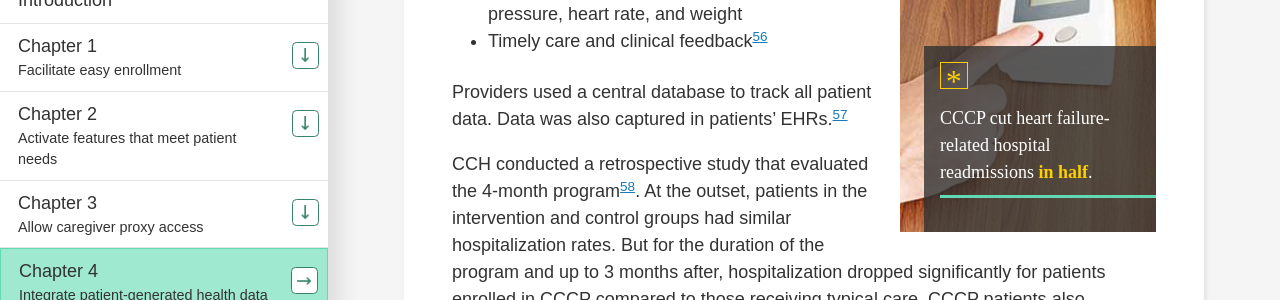
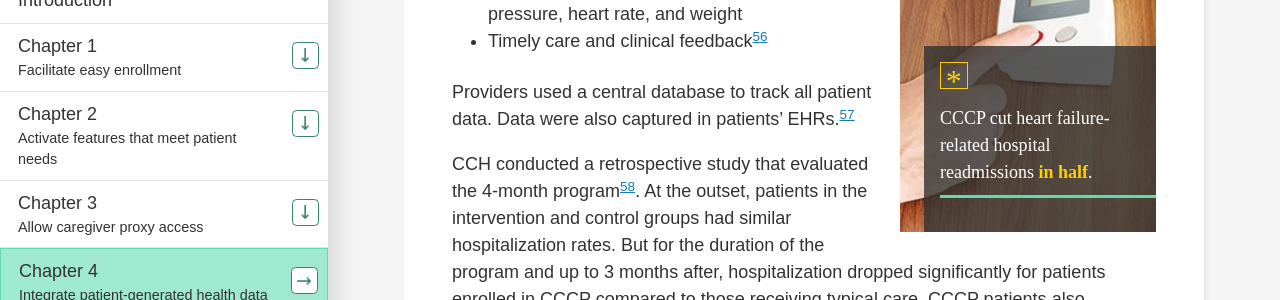
Before and after one commit to SriGovHealth/ONCHITPlaybook, a Jekyll site: the page built from _content/chapter-4.html, in a window 1280 px wide and 900 px high, scrolled down 5109 px. Shown: the part 178-478 px from the top of the window. Built offline with Jekyll 4.4.1, drawn with Linux system fonts in a browser that asks for light colours.

Commit message:
Content updates

```diff
--- a/_content/chapter-4.html
+++ b/_content/chapter-4.html
@@ -203,7 +203,7 @@ og-poster: ""
           <li>Timely care and clinical feedback<sup><a href="{{ '/references/#footnote-56' | prepend: site.baseurl }}" id="footnote-ref56" aria-label="Footnote 56">56</a></sup></li>
           </ul>
 
-          <p>Providers used a central database to track all patient data. Data was also captured in patients&rsquo; EHRs.<sup><a href="{{ '/references/#footnote-57' | prepend: site.baseurl }}" id="footnote-ref57" aria-label="Footnote 57">57</a></sup></p>
+          <p>Providers used a central database to track all patient data. Data were also captured in patients&rsquo; EHRs.<sup><a href="{{ '/references/#footnote-57' | prepend: site.baseurl }}" id="footnote-ref57" aria-label="Footnote 57">57</a></sup></p>
 
           <p>CCH conducted a retrospective study that evaluated the 4-month program<sup><a href="{{ '/references/#footnote-58' | prepend: site.baseurl }}" id="footnote-ref58" aria-label="Footnote 58">58</a></sup>. At the outset, patients in the intervention and control groups had similar hospitalization rates. But for the duration of the program and up to 3 months after, hospitalization dropped significantly for patients enrolled in CCCP compared to those receiving typical care. CCCP patients also experienced significantly lower mortality rates during the program and for up to 4 months after discharge.<sup><a href="{{ '/references/#footnote-59' | prepend: site.baseurl }}" id="footnote-ref59" aria-label="Footnote 59">59</a>,<a href="{{ '/references/#footnote-60' | prepend: site.baseurl }}" id="footnote-ref60" aria-label="Footnote 60">60</a></sup></p>
 
--- a/_content/introduction.html
+++ b/_content/introduction.html
@@ -55,7 +55,7 @@ og-poster: ""
       <ul>
       <li>Review patient portal benefits with office staff, so they can share them with patients</li>
       <li>Focus on 1 chapter at a time &mdash; discuss lessons during team meetings, apply best practices in the workplace, and have ongoing conversations about what works and what can be improved</li>
-      <li>Use playbook language on your website or Facebook page to let patients know how they can use the patient portal to participate in their care</li>
+      <li>Use Playbook language on your website or Facebook page to let patients know how they can use the patient portal to participate in their care</li>
       </ul>
 
       <p>We see this as version 1.0 &mdash; just a first step in our mission to help clinicians and their patients adopt and adapt to patient portals and patient-generated health data. We want to learn more about your experiences and hear your suggestions. Tell us what&rsquo;s working and what isn&rsquo;t. A good playbook is never completed &mdash; it just keeps getting better.</p>
```
Also changed, not shown: other parts of _content/introduction.html (+1 -1 lines).
